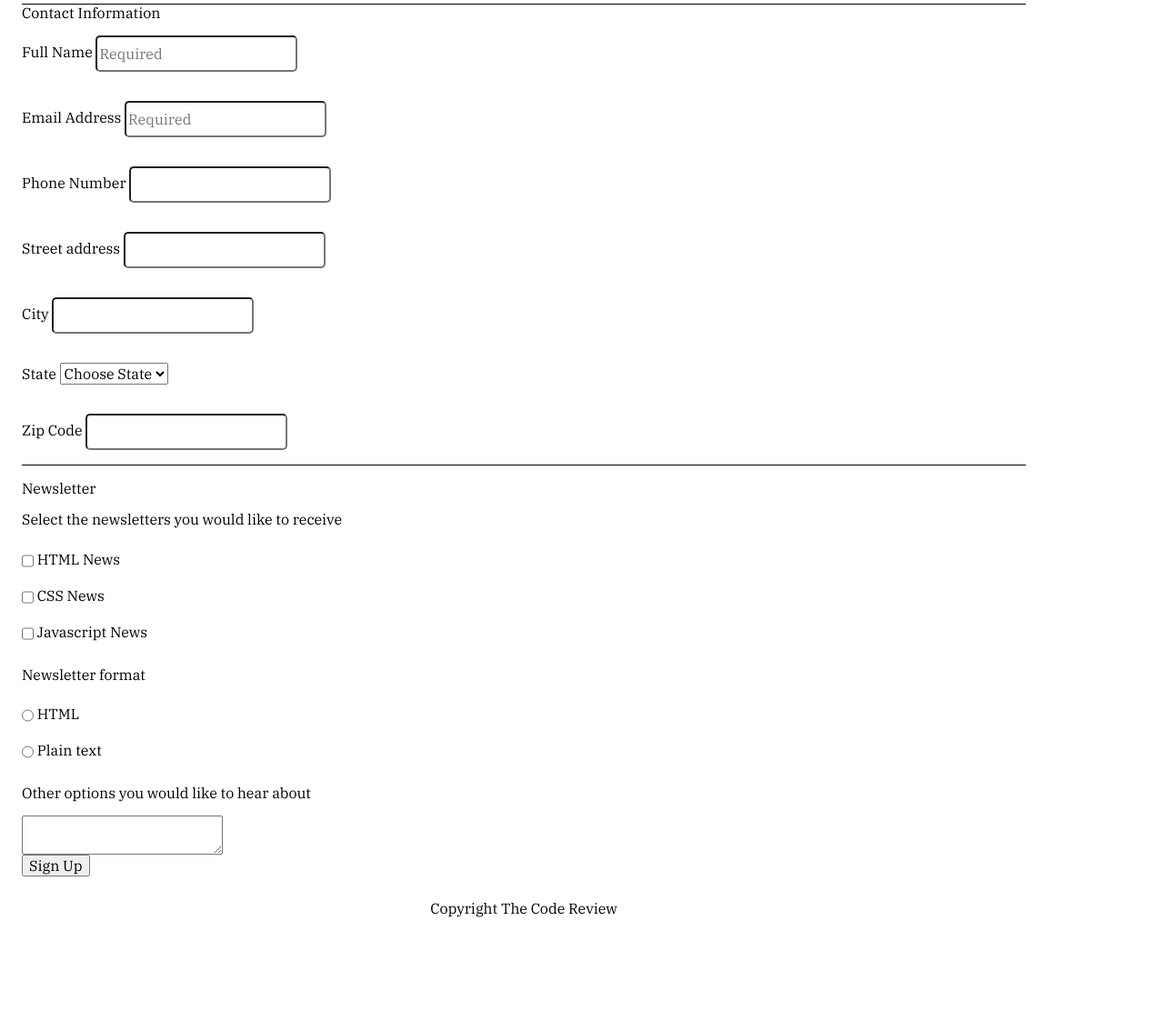
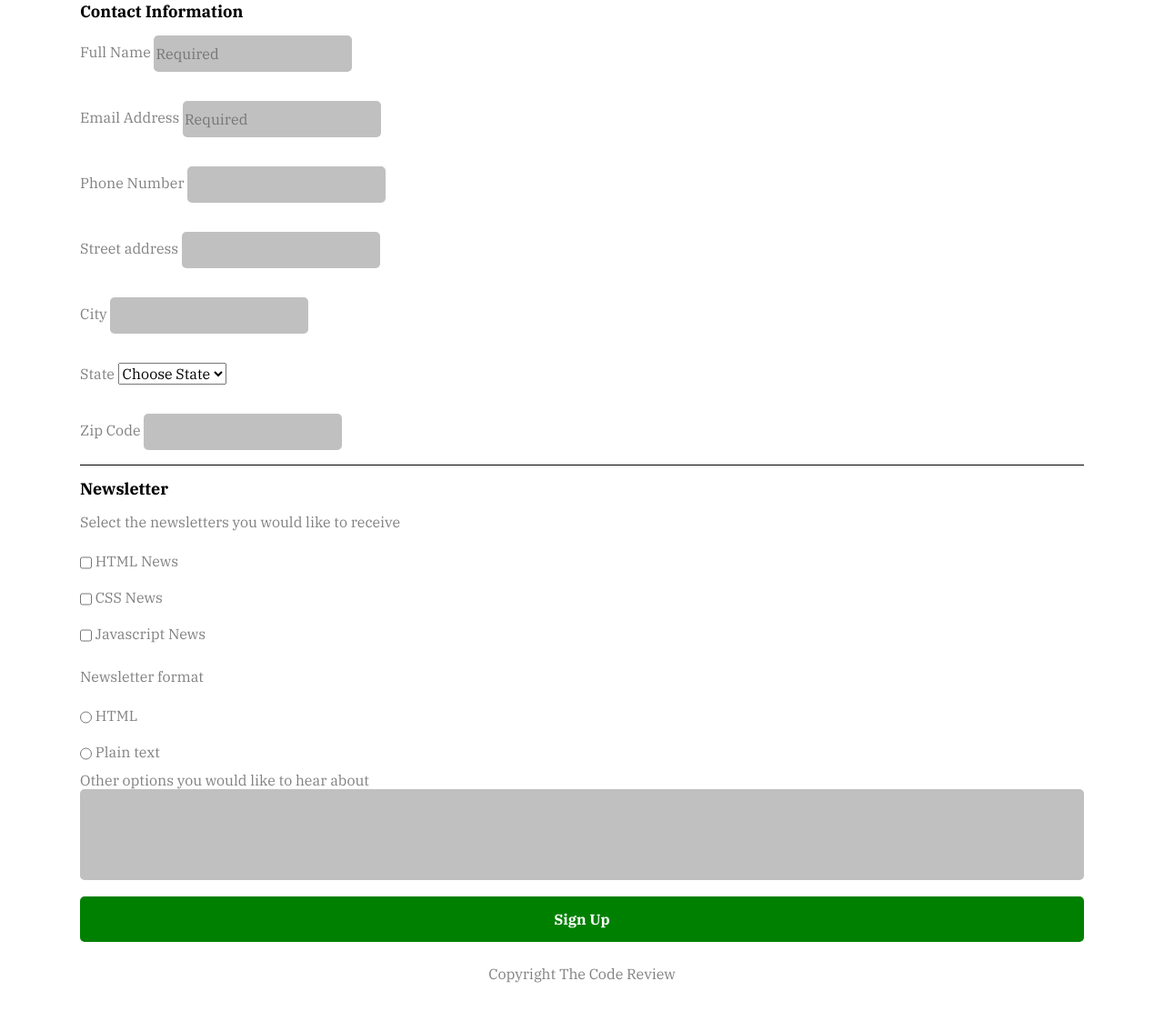
Before and after one commit to Amber189/TechDegree-Project-3, a plain HTML site: page index.html in a window 1280 px wide. Shown: the part 166-1278 px from the top of the page at 91% size. Before the commit the page ends 1191 px from the top, so only its background shows below. Drawn offline with Linux system fonts and the light colour scheme.

Commit message:
add widths, padding, basic styling
font color, comments, dry code

```diff
--- a/css/style.css
+++ b/css/style.css
@@ -9,10 +9,13 @@ body {
   /* display: flex; */
 
 }
-form{
+form
+/* .intro*/{
   display: block;
   width: 90%;
-  padding: 0 10px;
+  padding: 10px;
+  margin: 5px auto;
+  border-top: black solid 2px;
 }
 h3{
   margin-bottom: 0;
@@ -20,6 +23,14 @@ h3{
 fieldset{
   border:none;
 }
+
+section,
+p,
+ul,
+.footer{
+  color: gray;
+}
+
 .heading{
   display:block;
   width: 100%;
@@ -30,14 +41,18 @@ fieldset{
   margin-top:0;
   padding: 15px;
 }
+
 .container{
-width: 100%;
-
+  width: 100%;
 }
 .intro{
-  display: flex;
+  display: block;
+  width: 90%;
+  padding: 0 10px;
+  margin: 0 auto;
+  /* display: flex;
   flex-direction: column;
-  padding: 0 35px 20px;
+  padding: 0 35px 20px; */
 }
 
 .heading,
@@ -45,48 +60,33 @@ width: 100%;
 .footer{
   text-align: center;
 }
+
 .intro{
-  border-bottom: black solid 2px;
+  /* width: 80%; */
+  border-bottom: black solid 4px;
 }
+
 .form-1{
-  border-top: black solid 1px;
   border-bottom: black solid 1px;
 }
-input {
-    height: 2.5em; /* for IE */
-    vertical-align: middle; /* This is optional but it makes legacy IEs look better */
-    border-radius: 5px;
-    outline:none;
-}
+
 .flex-info,
 .flex-news{
   display: flex;
   flex-direction: column;
   flex-wrap: wrap;
-  /* align-items: center; */
 }
-textarea{
-  display: block;
-  /* vertical-align: top; --- use as inline --- */
+
+legend{
+  font-weight: bold;
+  font-size: 1.125em;
 }
-input:focus, textarea:focus {
-  /* background   : rgba(0,0,0,.1); */
-  border-radius: 5px;
-  border-color: blue;
-  outline: none;
-}
-/* section{
-  width: 70%;
-  margin: 0 auto;
-} */
-.footer{
 
-}
 
 /*-----------------
 Attribute Selectors
--------------------
-[class] {
+-------------------*/
+/* [class] {
   attribute:value;
 }
 input[type="submit"] {
@@ -94,13 +94,72 @@ input[type="submit"] {
 }
 a[target="_blank"] {
   color: tomato;
+} */
+
+input:focus, textarea:focus {
+  /* background   : rgba(0,0,0,.1); */
+  border-radius: 5px;
+  border-color: blue;
+  outline: none;
 }
-*/
 
-.flex-info,
-.flex-news{
+input {
+    height: 2.5em; /* for IE */
+    vertical-align: middle; /* This is optional but it makes legacy IEs look better */
+    border-radius: 5px;
+    outline:none;
+    border:none;
+    background-color: silver;
+}
 
+textarea{
+  display: block;
+  outline:none;
+  border:none;
+  background-color: silver;
+  border-radius: 5px;
+  /* padding : 10px; */
+  /* margin  : 10px 0; */
+  width   : auto;
+  height  : 100px;
+
+  resize  : none;
+  overflow: auto;
+  /* vertical-align: top; --- use as inline --- */
 }
+
+button {
+  height       :50px;
+  width        :100%;
+  padding      : 5px;
+  color        : white;
+  font-size:     .6em;
+  font-weight: bold;
+  border       : none;
+  border-radius: 5px;
+  background   : green;
+
+  margin-top   : 25px;
+  cursor       : pointer;
+
+/* -webkit-transform: rotate(-1.5deg);
+   -moz-transform: rotate(-1.5deg);
+    -ms-transform: rotate(-1.5deg);
+     -o-transform: rotate(-1.5deg);
+        transform: rotate(-1.5deg); */
+}
+
+/* button:after {
+  content: " >>>";
+} */
+
+button:hover,
+button:focus {
+  outline   : none;
+  background: teal;
+  color   : #FFF;
+}
+
 
 /*----Media Queries----*/
 @media (min-width: 768px){
--- a/index.html
+++ b/index.html
@@ -9,59 +9,54 @@
     <link rel="stylesheet" href="css/normalize.css">
     <link href="https://fonts.googleapis.com/css?family=IBM+Plex+Serif:400,400i,700" rel="stylesheet">
   </head>
-
-  <body>
   <!-- Define form. action= web address processes information subitted from form attribute=where and how to send data
   method= (HTTP method that the browser uses to submit the form.)"post" or "get"-->
+  <body>
+    <header >
+      <h3 class="heading">The Code Review</h3>
+    <header>
 
-    <h3 class="heading">The Code Review</h3>
-
+    <main>
         <div class="container intro">
           <h3>Signup for our newsletter</h3>
-          <p>Get the latest news on how your code is doing right in your inbox
-          </p>
+          <p>Get the latest news on how your code is doing right in your inbox</p>
         </div>
 
       <form action="index.html/my-handling-form-page" method="post">
+
         <fieldset>
           <div class="container form-1">
             <legend>Contact Information</legend>
-              <section>
-                <div class="flex-info">
+
+              <section class="flex-info">
                     <!-- for= id/link a label to a form widget-->
-                  <p>
+                  <p> <!-- instead of div <p> give styling and space bwtn -->
                     <label for="name">Full Name</label>
-                    <!-- input is empty element.type= defines the way the <input> element behaves. <name>for specific data-->
+                    <!-- input is empty element.type= defines the way the <input> element behaves. <name>for specific data. Order matters (label then input)-->
                     <input type="text" id="name"  name="user_name" placeholder="Required">
                     <!--placeholder syntax is non-standard-->
                   </p>
-                <!-- </div>
-                  <div> -->
                   <p>
                     <label for="mail">Email Address</label>
                     <input type="email" id="mail" name="user_e-mail" placeholder="Required">
                   </p>
-                  <!-- </div>
-                  <div> -->
+
                   <p>
                     <label for="phone">Phone Number</label>
                     <!-- textarea need closing tag.for= id/link a label to a form widget-->
                     <input type="tel" id="phone" name="user_phone">
                   </p>
-                  <!-- </div>
-                  <div> -->
+
                   <p>
                     <label for="address">Street address</label>
                     <input type="text" id="adress" name="user_address">
                   </p>
-                  <!-- </div>
-                  <div> -->
+
                   <p>
                     <label for="city">City</label>
                     <input type="text" id="city" name="user_city">
                   </p>
-                  <!-- </div>
-                  <div> -->
+
                   <p>
                     <label for="state">State</label>
                     <select name="state" id="state">
@@ -119,47 +114,54 @@ method= (HTTP method that the browser uses to submit the form.)"post" or "get"--
                       <option value="WY">WY</option>
                     </select>
                   </p>
-                  <!-- </div>
-                  <div> -->
+
                   <p>
                     <label for="zip">Zip Code</label>
                     <input type="text" id="zip" name="user_zipcode">
                   </p>
-                </div> <!--</flex-infor> -->
-            </section>
+
+            </section><!--</flex-info> -->
         </div> <!--</container> -->
       </fieldset>
+
       <fieldset>
+
         <div class="container">
           <legend>Newsletter</legend>
             <section>
               <div>
                 <p>Select the newsletters you would like to receive</p>
-                <!-- <div> -->
-                  <ul class="flex-news">
+                <div class="flex-news">
+                  <ul> <!-- <ul> keeps checkbox and text on same line -->
                     <li>
-                      <input type="checkbox" name="newsletter" value="HTML"> HTML News<br>
+                      <input type="checkbox" id="zip"name="newsletter" value="HTML">
+                       <label for="city">HTML News</label>
                     </li>
                     <li>
-                      <input type="checkbox" name="newsletter" value="CSS"> CSS News<br>
+                      <input type="checkbox" id="zip" name="newsletter" value="CSS">
+                      <label for="city">CSS News</label>
                     </li>
                     <li>
-                      <input type="checkbox" name="newsletter" value="Javascript"> Javascript News<br>
+                      <input type="checkbox" id="zip" name="newsletter" value="Javascript">
+                      <label for="city">Javascript News</label>
                     </li>
                   </ul>
+
                   <p>Newsletter format</p>
                     <ul>
                       <li>
-                      <input type="radio" value="format"> HTML<br>
+                        <input type="radio" id="html" value="format">
+                        <label for="html"> HTML</label> <br>
                       </li>
                       <li>
-                      <input type="radio" value="format"> Plain text<br>
+                        <label for="ptext"></label>
+                       <input type="radio" id="ptext" value="format"> Plain text<br> <!--trying things differently-->
                       </li>
                     </ul>
-                <p>Other options you would like to hear about</p>
-                <div>
-                  <textarea id="text" name="text"></textarea>
-                </div>
+
+
+                  <label for="text">Other options you would like to hear about</label>
+                  <textarea id="text" name="text"></textarea><br>
               </div> <!--</flex-news> -->
             </div>
               <div class="button">
```
Lines whose indentation alone changed are shown as unchanged.
